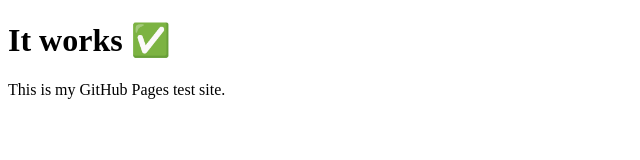
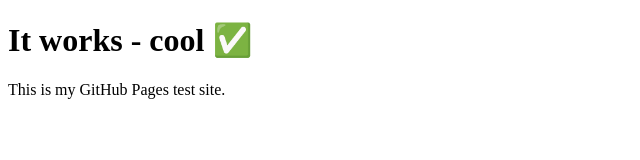
Before and after one commit to gillescaloz/test, a plain HTML site: page index.html in a window 1280 px wide. Shown: the whole page, without its empty margins (0-640 px from the left). Drawn offline with Linux system fonts and the light colour scheme.

Commit message:
Update heading text in index.html

```diff
--- a/index.html
+++ b/index.html
@@ -4,7 +4,7 @@
   <title>GitHub Pages Test</title>
 </head>
 <body>
-  <h1>It works ✅</h1>
+  <h1>It works - cool ✅</h1>
   <p>This is my GitHub Pages test site.</p>
 
   <script>
```
